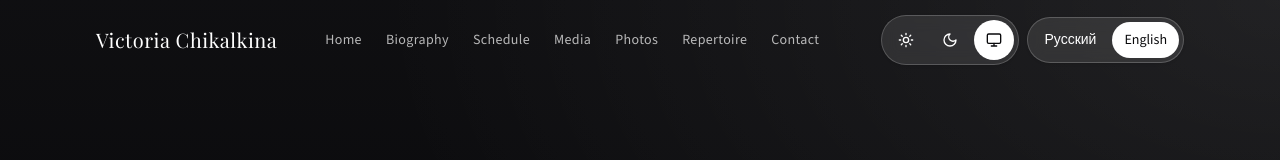
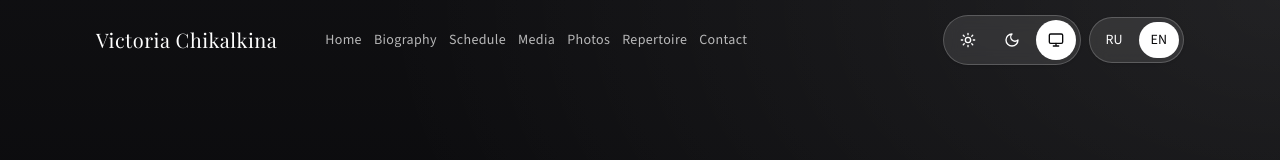
Before and after one commit to vchikalkin/portfolio-victoriachikalkina.com, a Next.js app: page /en in a window 1280 px wide. Shown: the top 160 px of the page. Built offline with nearby package versions, Linux system fonts and the light colour scheme; a web font is replaced by a local one.

Commit message:
style: update header layout and spacing for improved responsiveness

```diff
--- a/components/layout/header.tsx
+++ b/components/layout/header.tsx
@@ -64,16 +64,16 @@ export function Header() {
           : 'bg-transparent text-white',
       )}
     >
-      <Container className="flex h-16 items-center lg:h-20">
+      <Container className="flex h-16 items-center gap-3 lg:h-20 xl:gap-4">
         <a
           href="#hero"
-          className="shrink-0 pr-8 font-serif text-lg tracking-wide lg:pr-12 lg:text-xl"
+          className="shrink-0 pr-4 font-serif text-lg tracking-wide lg:pr-6 lg:text-xl xl:pr-8 2xl:pr-12"
         >
           {tSite('name')}
         </a>
 
         <nav
-          className="hidden min-w-0 flex-1 items-center justify-start gap-4 xl:flex xl:gap-6 2xl:gap-8"
+          className="hidden min-w-0 flex-1 items-center justify-start gap-2 xl:flex xl:gap-3 2xl:gap-5"
           aria-label="Main"
         >
           {navigationItems.map(({ id, labelKey }) =>
@@ -92,7 +92,7 @@ export function Header() {
           )}
         </nav>
 
-        <div className="hidden shrink-0 items-center gap-2 xl:flex">
+        <div className="hidden shrink-0 items-center gap-2 xl:ml-2 xl:flex 2xl:ml-4">
           <ThemeSwitcher variant={controlVariant} />
           <LocaleSwitcher variant={controlVariant} />
         </div>
--- a/components/locale-switcher.tsx
+++ b/components/locale-switcher.tsx
@@ -32,6 +32,7 @@ export function LocaleSwitcher({ variant = 'default' }: LocaleSwitcherProps) {
             key={nextLocale}
             href={pathname}
             locale={nextLocale}
+            aria-label={t(nextLocale)}
             className={cn(
               buttonVariants({
                 size: 'sm',
@@ -41,7 +42,8 @@ export function LocaleSwitcher({ variant = 'default' }: LocaleSwitcherProps) {
               siteControlItemClassName({ variant, isActive }),
             )}
           >
-            {t(nextLocale)}
+            <span className="2xl:hidden">{nextLocale.toUpperCase()}</span>
+            <span className="hidden 2xl:inline">{t(nextLocale)}</span>
           </Link>
         );
       })}
```
